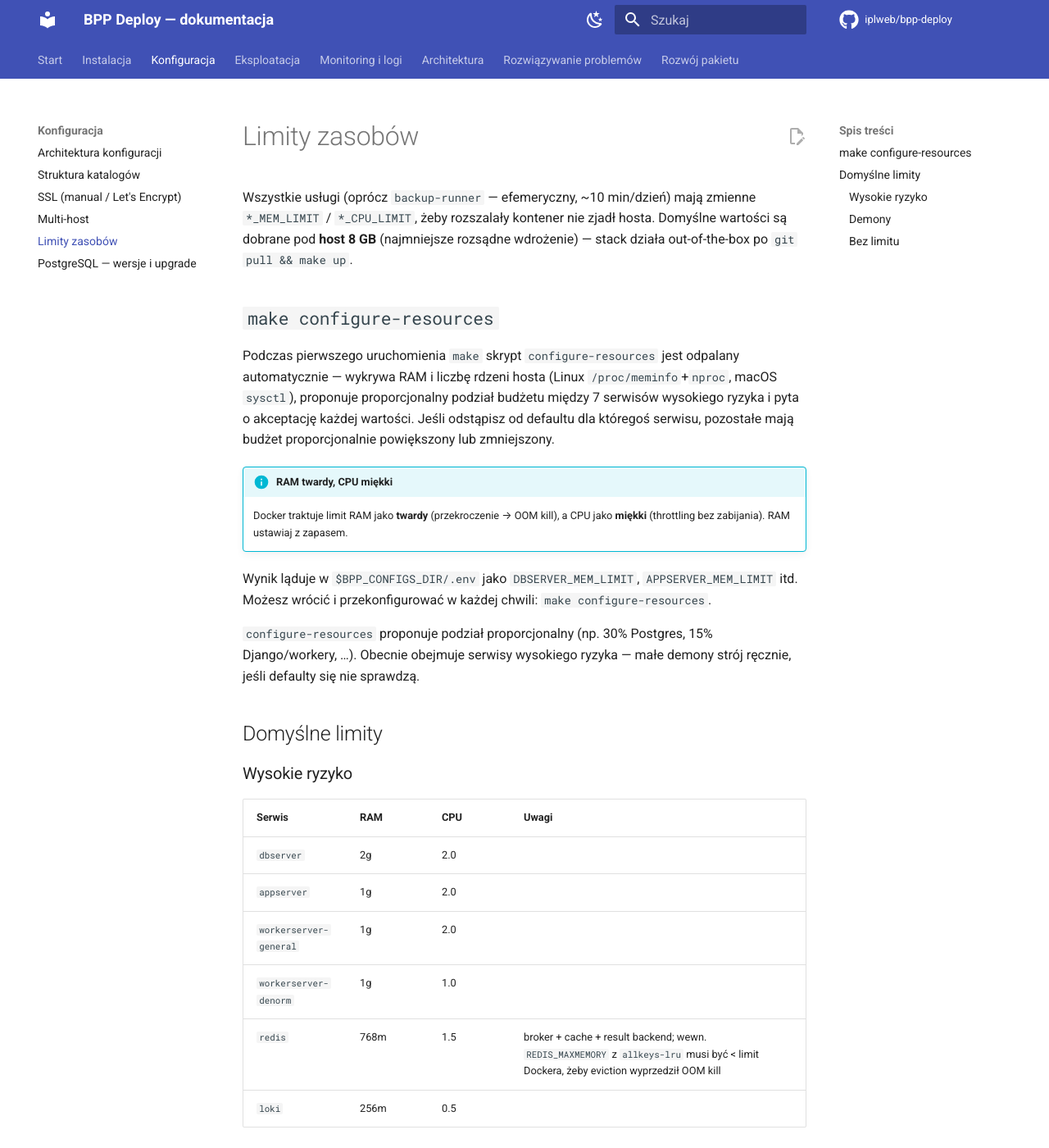
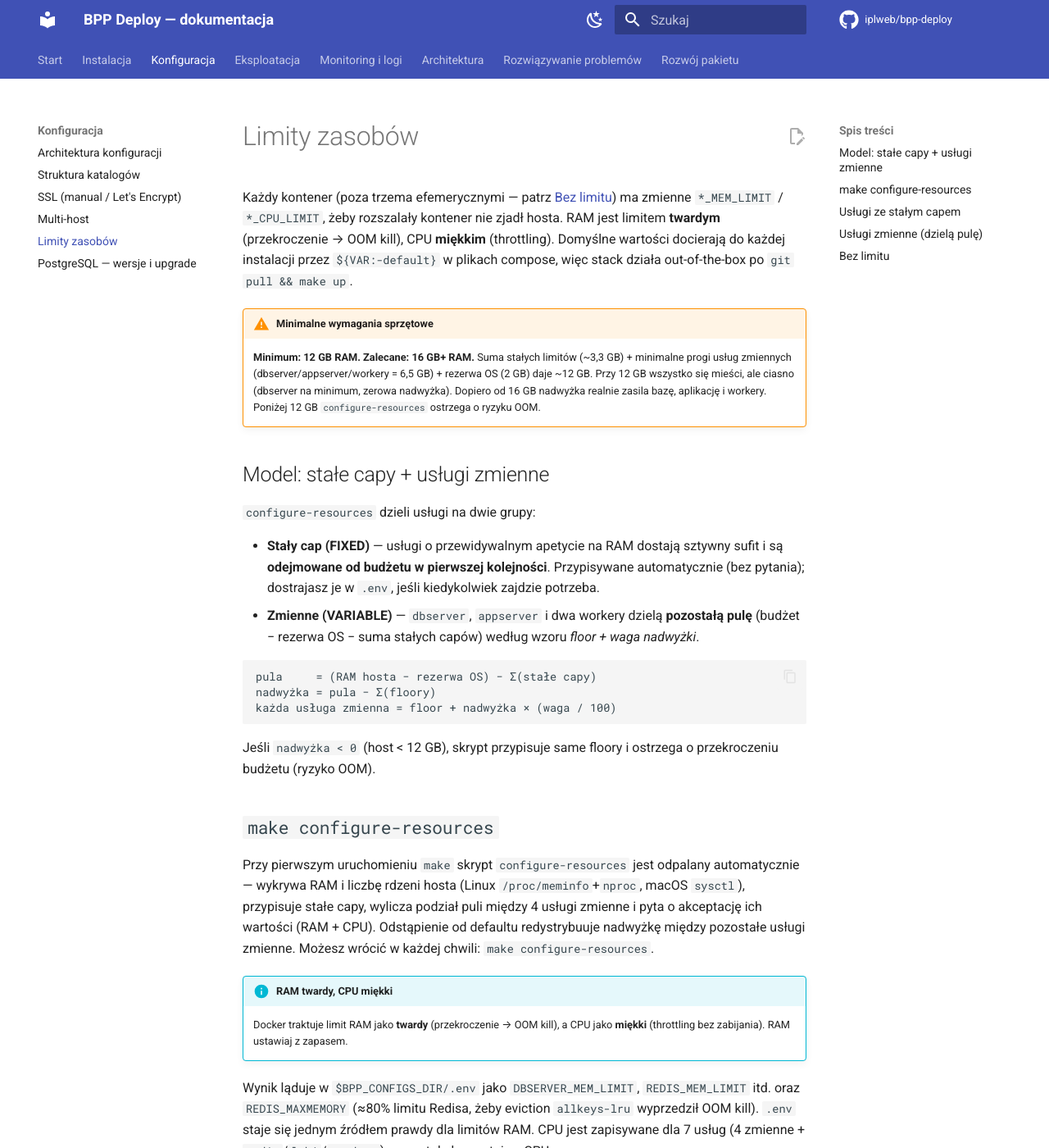
Before and after one commit to iplweb/bpp-deploy, an MkDocs documentation site: the page built from docs/konfiguracja/limity-zasobow.md, in a window 1280 px wide and 1400 px high. Shown: the whole window at 82% size. Built offline with MkDocs 1.6.1 and Material for MkDocs 9.7.7, drawn with Linux system fonts in a browser that asks for light colours; comment, search, counter and statistics services are not loaded; some of the changed text lies outside the part shown.

Commit message:
docs: 12 GB minimum + fixed/variable resource-limits model
README + docs/instalacja (para synchroniczna) zyskuja sekcje wymagan
sprzetowych: min 12 GB RAM, zalecane 16 GB+. docs/konfiguracja/limity-zasobow
przepisane na model FIXED (staly cap) + VARIABLE (floor + waga nadwyzki), z
nowa tabela capow, uwaga o netdata cap vs retencja i trzema uslugami bez limitu
(backup-runner, certbot, workerserver-status). mkdocs build --strict: OK.

Co-Authored-By: Claude Opus 4.8 (1M context) <noreply@anthropic.com>

````diff
--- a/docs/konfiguracja/limity-zasobow.md
+++ b/docs/konfiguracja/limity-zasobow.md
@@ -1,63 +1,99 @@
 # Limity zasobów
 
-Wszystkie usługi (oprócz `backup-runner` — efemeryczny, ~10 min/dzień) mają zmienne
-`*_MEM_LIMIT` / `*_CPU_LIMIT`, żeby rozszalały kontener nie zjadł hosta. Domyślne
-wartości są dobrane pod **host 8 GB** (najmniejsze rozsądne wdrożenie) — stack działa
+Każdy kontener (poza trzema efemerycznymi — patrz [Bez limitu](#bez-limitu)) ma zmienne
+`*_MEM_LIMIT` / `*_CPU_LIMIT`, żeby rozszalały kontener nie zjadł hosta. RAM jest limitem
+**twardym** (przekroczenie → OOM kill), CPU **miękkim** (throttling). Domyślne wartości
+docierają do każdej instalacji przez `${VAR:-default}` w plikach compose, więc stack działa
 out-of-the-box po `git pull && make up`.
+
+!!! warning "Minimalne wymagania sprzętowe"
+    **Minimum: 12 GB RAM. Zalecane: 16 GB+ RAM.** Suma stałych limitów (~3,3 GB) +
+    minimalne progi usług zmiennych (dbserver/appserver/workery = 6,5 GB) + rezerwa OS
+    (2 GB) daje ~12 GB. Przy 12 GB wszystko się mieści, ale ciasno (dbserver na minimum,
+    zerowa nadwyżka). Dopiero od 16 GB nadwyżka realnie zasila bazę, aplikację i workery.
+    Poniżej 12 GB `configure-resources` ostrzega o ryzyku OOM.
+
+## Model: stałe capy + usługi zmienne
+
+`configure-resources` dzieli usługi na dwie grupy:
+
+- **Stały cap (FIXED)** — usługi o przewidywalnym apetycie na RAM dostają sztywny sufit
+  i są **odejmowane od budżetu w pierwszej kolejności**. Przypisywane automatycznie
+  (bez pytania); dostrajasz je w `.env`, jeśli kiedykolwiek zajdzie potrzeba.
+- **Zmienne (VARIABLE)** — `dbserver`, `appserver` i dwa workery dzielą **pozostałą pulę**
+  (budżet − rezerwa OS − suma stałych capów) według wzoru *floor + waga nadwyżki*.
+
+```
+pula     = (RAM hosta − rezerwa OS) − Σ(stałe capy)
+nadwyżka = pula − Σ(floory)
+każda usługa zmienna = floor + nadwyżka × (waga / 100)
+```
+
+Jeśli `nadwyżka < 0` (host < 12 GB), skrypt przypisuje same floory i ostrzega o
+przekroczeniu budżetu (ryzyko OOM).
 
 ## `make configure-resources`
 
-Podczas pierwszego uruchomienia `make` skrypt `configure-resources` jest odpalany
+Przy pierwszym uruchomieniu `make` skrypt `configure-resources` jest odpalany
 automatycznie — wykrywa RAM i liczbę rdzeni hosta (Linux `/proc/meminfo`+`nproc`,
-macOS `sysctl`), proponuje proporcjonalny podział budżetu między 7 serwisów wysokiego
-ryzyka i pyta o akceptację każdej wartości. Jeśli odstąpisz od defaultu dla któregoś
-serwisu, pozostałe mają budżet proporcjonalnie powiększony lub zmniejszony.
+macOS `sysctl`), przypisuje stałe capy, wylicza podział puli między 4 usługi zmienne
+i pyta o akceptację ich wartości (RAM + CPU). Odstąpienie od defaultu redystrybuuje
+nadwyżkę między pozostałe usługi zmienne. Możesz wrócić w każdej chwili:
+`make configure-resources`.
 
 !!! info "RAM twardy, CPU miękki"
     Docker traktuje limit RAM jako **twardy** (przekroczenie → OOM kill), a CPU jako
     **miękki** (throttling bez zabijania). RAM ustawiaj z zapasem.
 
-Wynik ląduje w `$BPP_CONFIGS_DIR/.env` jako `DBSERVER_MEM_LIMIT`, `APPSERVER_MEM_LIMIT`
-itd. Możesz wrócić i przekonfigurować w każdej chwili: `make configure-resources`.
+Wynik ląduje w `$BPP_CONFIGS_DIR/.env` jako `DBSERVER_MEM_LIMIT`, `REDIS_MEM_LIMIT` itd.
+oraz `REDIS_MAXMEMORY` (≈80% limitu Redisa, żeby eviction `allkeys-lru` wyprzedził
+OOM kill). `.env` staje się jednym źródłem prawdy dla limitów RAM. CPU jest zapisywane
+dla 7 usług (4 zmienne + `redis`/`loki`/`netdata`); pozostałe korzystają z CPU z compose.
 
-`configure-resources` proponuje podział proporcjonalny (np. 30% Postgres, 15%
-Django/workery, …). Obecnie obejmuje serwisy wysokiego ryzyka — małe demony strój
-ręcznie, jeśli defaulty się nie sprawdzą.
+## Usługi ze stałym capem
 
-## Domyślne limity
+| Serwis | RAM | Uwagi |
+|---|---|---|
+| `redis` | 1g | broker + cache + result backend; `REDIS_MAXMEMORY` (`allkeys-lru`) ≈ 80% limitu |
+| `netdata` | 320m | dbengine + auto-discovery; patrz uwaga niżej o retencji |
+| `authserver` | 320m | Django + gunicorn (SSO) |
+| `celerybeat` | 320m | scheduler — pojedynczy proces |
+| `denorm-queue` | 320m | most PG `LISTEN` → Celery, pojedynczy proces |
+| `alloy` | 192m | kolektor logów; podniesione z 128m (spike przy dużym wolumenie) |
+| `loki` | 192m | magazyn logów; podniesione z 128m (spike przy zapytaniach) |
+| `grafana` | 192m | |
+| `flower` | 128m | historia zadań w RAM ograniczona `FLOWER_MAX_TASKS=10000` |
+| `webserver` | 256m | nginx; proxy_buffers + HTTP/3 QUIC |
+| `dozzle` | 64m | przeglądarka logów (Go) |
+| `ofelia` | 64m | scheduler cron (Go) |
+| `autoheal` | 32m | restart kontenerów po unhealthy |
 
-### Wysokie ryzyko
+Razem ≈ **3,3 GB**. Capy te są odejmowane od budżetu, a reszta trafia do usług zmiennych.
 
-| Serwis | RAM | CPU | Uwagi |
-|---|---|---|---|
-| `dbserver` | 2g | 2.0 | |
-| `appserver` | 1g | 2.0 | |
-| `workerserver-general` | 1g | 2.0 | |
-| `workerserver-denorm` | 1g | 1.0 | |
-| `redis` | 768m | 1.5 | broker + cache + result backend; wewn. `REDIS_MAXMEMORY` z `allkeys-lru` musi być < limit Dockera, żeby eviction wyprzedził OOM kill |
-| `loki` | 256m | 0.5 | |
+## Usługi zmienne (dzielą pulę)
 
-### Demony
+| Serwis | Floor (minimum) | Waga nadwyżki |
+|---|---|---|
+| `dbserver` | 1.5g | 40% |
+| `appserver` | 2g | 25% |
+| `workerserver-general` | 1.5g | 20% |
+| `workerserver-denorm` | 1.5g | 15% |
 
-| Serwis | RAM | CPU | Uwagi |
-|---|---|---|---|
-| `flower` | 768m | 0.5 | gromadzi historię zadań Celery |
-| `alloy` | 384m | 0.5 | |
-| `denorm-queue` | 320m | 1.0 | |
-| `celerybeat` | 320m | 0.25 | |
-| `authserver` | 320m | 1.0 | |
-| `webserver` | 256m | 2.0 | proxy_buffers 16×16k = 256 KB/conn, + HTTP/3 QUIC TLS |
-| `netdata` | 256m | 1.0 | `NETDATA_MEM_LIMIT`/`NETDATA_CPU_LIMIT`; dbengine + auto-discovery przez Docker socket |
-| `grafana` | 192m | 1.0 | |
-| `dozzle` / `ofelia` | 64m | 0.25 | |
-| `autoheal` | 32m | 0.1 | |
+`dbserver` dostaje największą wagę (Postgres najlepiej wykorzystuje RAM na
+`shared_buffers` i cache stron). `appserver` ma najwyższy floor — gunicorn akumuluje
+pamięć (stąd nocny restart `kill 1`).
 
-!!! tip "Host > 16 GB"
-    Jeśli host ma więcej RAM i chcesz dłuższej historii metryk, podnieś `netdata` do
-    512m + ustaw `NETDATA_DBENGINE_TIER0_RETENTION_MB=2048` w `.env`
-    (`netdata.conf` jest [force-syncowany](architektura.md#netdataconf-renderowany-host-side) —
-    nie edytuj go ręcznie).
+!!! tip "Netdata: cap kontra retencja"
+    Cap `netdata` (320m) to limit **twardy**. Jeśli wydłużasz historię metryk przez
+    `NETDATA_DBENGINE_TIER0_RETENTION_MB` / `NETDATA_DBENGINE_PAGE_CACHE_MB` w `.env`,
+    **podnieś również `NETDATA_MEM_LIMIT`** — inaczej netdata zostanie ubity przez OOM.
+    Plik `netdata.conf` jest [force-syncowany](architektura.md#netdataconf-renderowany-host-side) —
+    nie edytuj go ręcznie, używaj knobów `.env`.
 
-### Bez limitu
+## Bez limitu
 
-`backup-runner` (efemeryczny), `workerserver-status` (profil `manual`).
+Trzy usługi celowo nie mają limitu RAM:
+
+- `backup-runner` — efemeryczny (`pg_dump`/`restore`/`rclone`, ~10 min/dzień, skoki pamięci)
+- `certbot` — krótko żyjące zadanie SSL (wydanie/odnowienie certyfikatu)
+- `workerserver-status` — `celery status`, profil `manual`, kończy się natychmiast
````
Also changed, not shown: README.md (+10 -0 lines), docs/instalacja/index.md (+8 -0 lines).
